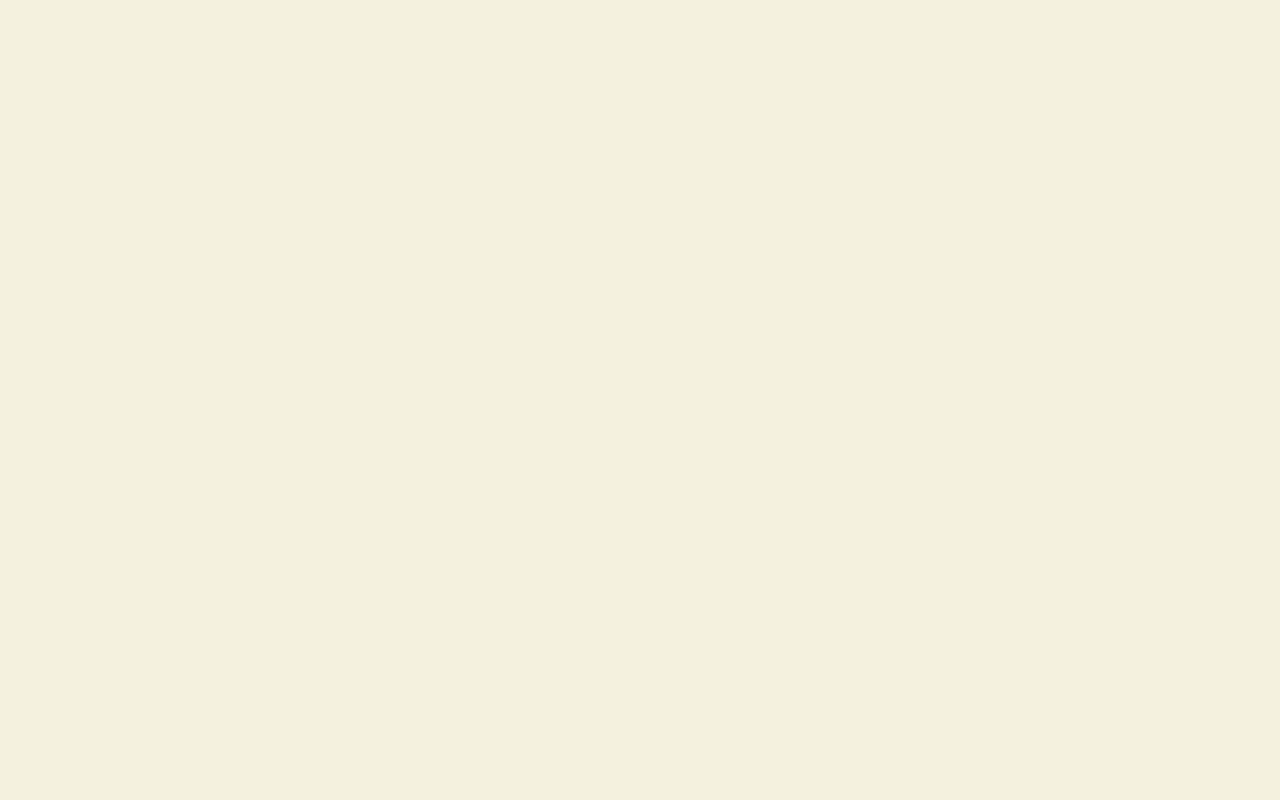
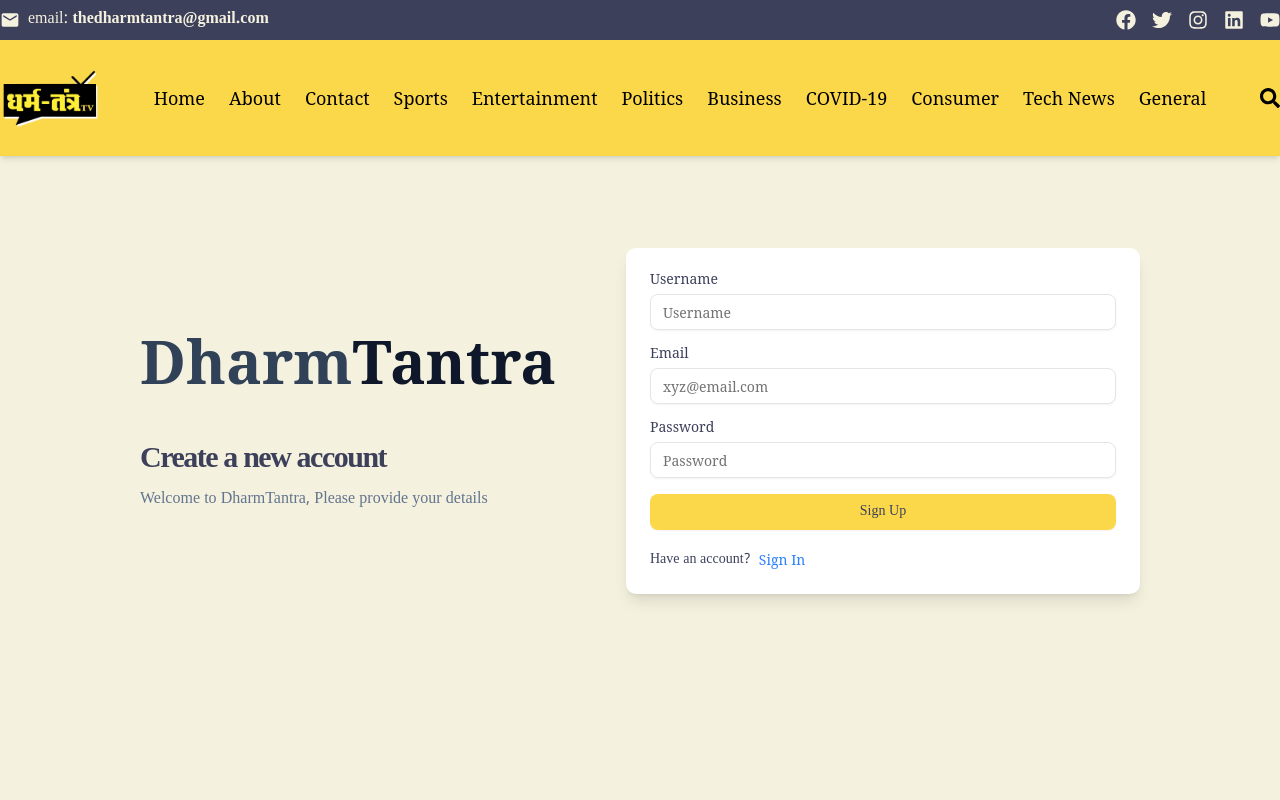
Before and after one commit to sumanth-cs/DT-React-newsportal, a React (Vite) app in the folder frontend/: page /sign-up in a window 1280 px wide. Before the commit this address had no page. Shown: the top 800 px of the page. Built offline with nearby package versions, Linux system fonts and the light colour scheme; a web font is replaced by a local one.

Commit message:
private route for dashboard(error)

```diff
--- a/frontend/src/App.jsx
+++ b/frontend/src/App.jsx
@@ -1,5 +1,4 @@
 import React from "react";
-import { Button } from "./components/ui/button";
 import { BrowserRouter, Route, Routes } from "react-router-dom";
 import SignInForm from "./auth/forms/SignInForm";
 import SignUpForm from "./auth/forms/SignUpForm";
@@ -11,17 +10,22 @@ import Header from "./components/shared/Header";
 import { Toaster } from "./components/ui/sonner";
 import Footer from "./components/shared/Footer";
 import Contact from "./pages/Contact";
+// import PrivateRoute from "./components/shared/PrivateRoute";
 
 const App = () => {
   return (
     <BrowserRouter>
       <Header />
       <Routes>
-        <Route path="/signin" element={<SignInForm />} />
-        <Route path="/signup" element={<SignUpForm />} />
+        <Route path="/sign-in" element={<SignInForm />} />
+        <Route path="/sign-up" element={<SignUpForm />} />
         <Route path="/" element={<Home />} />
         <Route path="/about" element={<About />} />
+
+        {/* <Route element={<PrivateRoute />}> */}
         <Route path="/dashboard" element={<Dashboard />} />
+        {/* </Route> */}
+
         <Route path="/news" element={<NewsArticles />} />
         <Route path="/contact" element={<Contact />} />
       </Routes>
--- a/frontend/src/auth/forms/SignInForm.jsx
+++ b/frontend/src/auth/forms/SignInForm.jsx
@@ -71,7 +71,7 @@ const SignInForm = () => {
         toast({ title: "Sign in Successful!" });
         navigate("/");
       }
-    } catch (err) {
+    } catch (error) {
       toast({ title: "Something went wrong!" });
       dispatch(signInFailure(error.message));
     }
@@ -160,7 +160,7 @@ const SignInForm = () => {
           <div className="flex gap-2 text-sm mt-5">
             <span>Don't have an account?</span>
 
-            <Link to="/signup" className="text-blue-500">
+            <Link to="/sign-up" className="text-blue-500">
               Sign Up
             </Link>
           </div>
--- a/frontend/src/auth/forms/SignUpForm.jsx
+++ b/frontend/src/auth/forms/SignUpForm.jsx
@@ -71,14 +71,14 @@ const SignUpForm = () => {
 
       if (res.ok) {
         // toast({ title: "Sign up Successful!" });
-        success("Sign up Successful!");
-        navigate("/signin");
+        toast("Sign up Successful!");
+        navigate("/sign-in");
       }
     } catch (err) {
       setErrorMessage(err.message);
       setLoading(false);
       // toast({ title: "Something went wrong!" });
-      error("Something went wrong!");
+      toast("Something went wrong!");
     }
   }
 
@@ -181,7 +181,7 @@ const SignUpForm = () => {
           <div className="flex gap-2 text-sm mt-5">
             <span>Have an account?</span>
 
-            <Link to="/signin" className="text-blue-500">
+            <Link to="/sign-in" className="text-blue-500">
               Sign In
             </Link>
           </div>
--- a/frontend/src/components/shared/Header.jsx
+++ b/frontend/src/components/shared/Header.jsx
@@ -10,18 +10,19 @@ import {
 import { MdEmail } from "react-icons/md"; // Material Icons
 import logo from "../../assets/logo.png"; // Import logo image
 import { Link } from "react-router-dom";
-import { useSelector } from "react-redux";
-import {
-  DropdownMenu,
-  DropdownMenuContent,
-  DropdownMenuItem,
-  DropdownMenuLabel,
-  DropdownMenuSeparator,
-  DropdownMenuTrigger,
-} from "@/components/ui/dropdown-menu";
+// import { useSelector } from "react-redux";
+// import {
+//   DropdownMenu,
+//   DropdownMenuContent,
+//   DropdownMenuItem,
+//   DropdownMenuLabel,
+//   DropdownMenuSeparator,
+//   DropdownMenuTrigger,
+// } from "@/components/ui/dropdown-menu";
+// import Button from "@/components/ui/button";
 
 const Header = () => {
-  const { currentUser } = useSelector((state) => state.user);
+  // const { currentUser } = useSelector((state) => state.user);
 
   // Category list
   const categories = [
@@ -160,7 +161,7 @@ const Header = () => {
           </div>
 
           {/* User Profile Dropdown */}
-          {currentUser ? (
+          {/* {currentUser ? (
             <DropdownMenu>
               <DropdownMenuTrigger asChild>
                 <div>
@@ -197,7 +198,7 @@ const Header = () => {
             <Link to={"/sign-in"}>
               <Button>Sign In</Button>
             </Link>
-          )}
+          )} */}
         </nav>
       </div>
     </header>
--- /dev/null
+++ b/frontend/src/components/shared/privateRoute.jsx
@@ -0,0 +1,11 @@
+import React from "react"
+ import { useSelector } from "react-redux"
+ import { Navigate, Outlet } from "react-router-dom"
+
+ const PrivateRoute = () => {
+   const { currentUser } = useSelector((state) => state.user)
+
+   return currentUser ? <Outlet /> : <Navigate to="/sign-in" />
+ }
+
+ export default PrivateRoute
```
